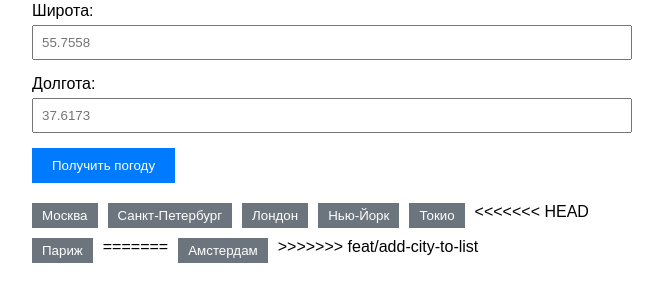
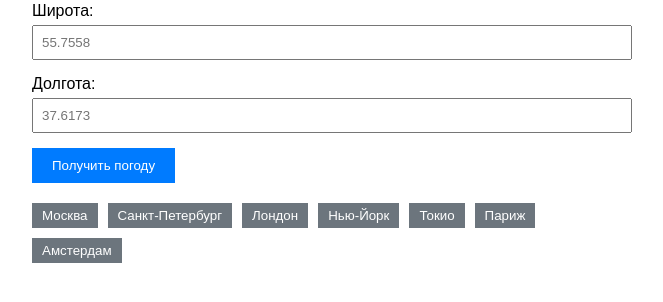
Before and after one commit to Mil0radOvich/DevOPS_Lab1_Repos, a Flask app: page / in a window 1280 px wide. Shown: the part 132-434 px from the top of the page, without its empty margins (308-971 px from the left). Run offline with Flask 3, Linux system fonts and the light colour scheme.

Commit message:
Update city list

```diff
--- a/weather-flask-app/templates/index.html
+++ b/weather-flask-app/templates/index.html
@@ -37,11 +37,8 @@
         <button class="city-btn" onclick="setCoords(51.5074, -0.1278)">Лондон</button>
         <button class="city-btn" onclick="setCoords(40.7128, -74.0060)">Нью-Йорк</button>
         <button class="city-btn" onclick="setCoords(35.6762, 139.6503)">Токио</button>
-<<<<<<< HEAD
         <button class="city-btn" onclick="setCoords(48.8534, 2.3488)">Париж</button>
-=======
         <button class="city-btn" onclick="setCoords(52.373, 4.8926)">Амстердам</button>
->>>>>>> feat/add-city-to-list
     </div>
 
     <script>
```
